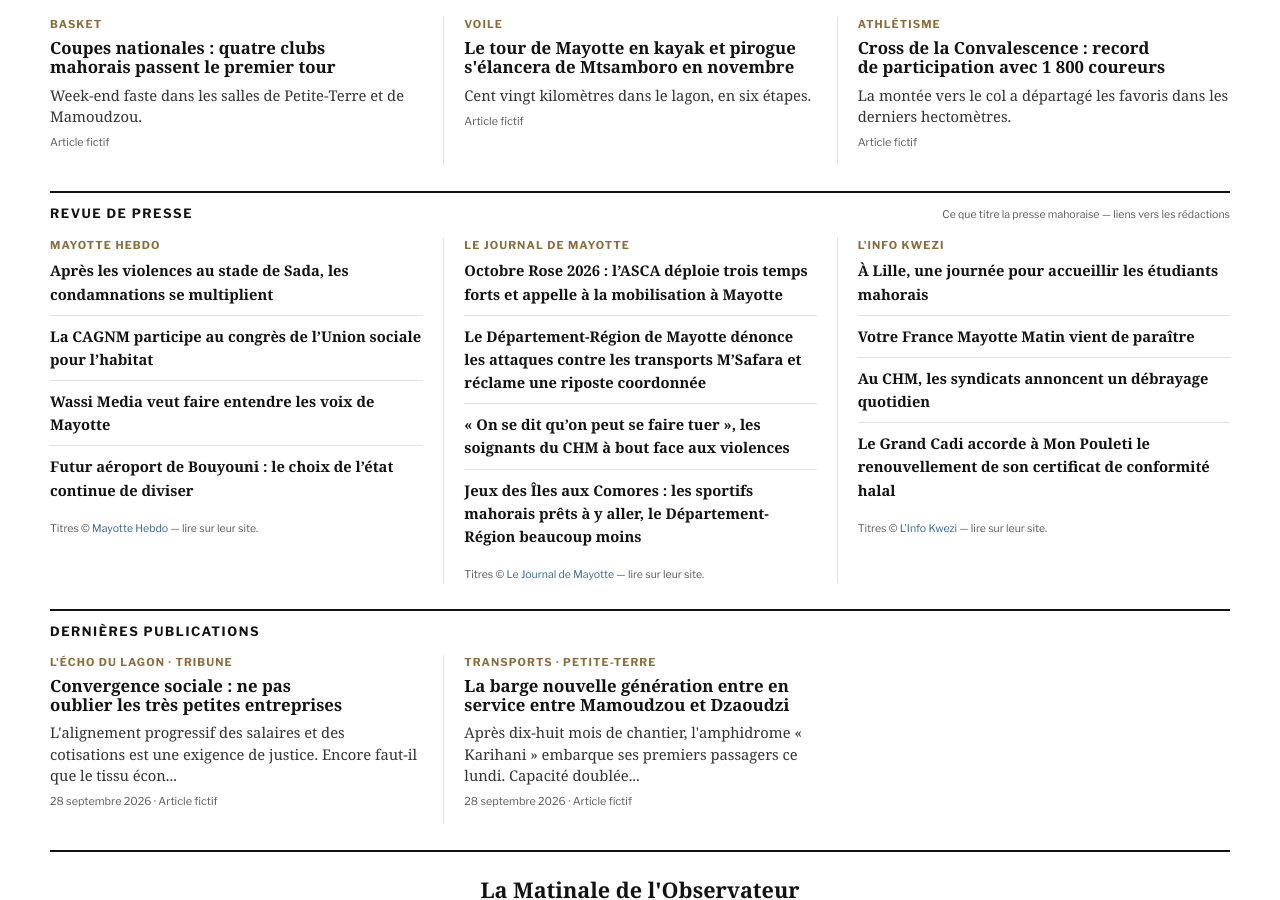
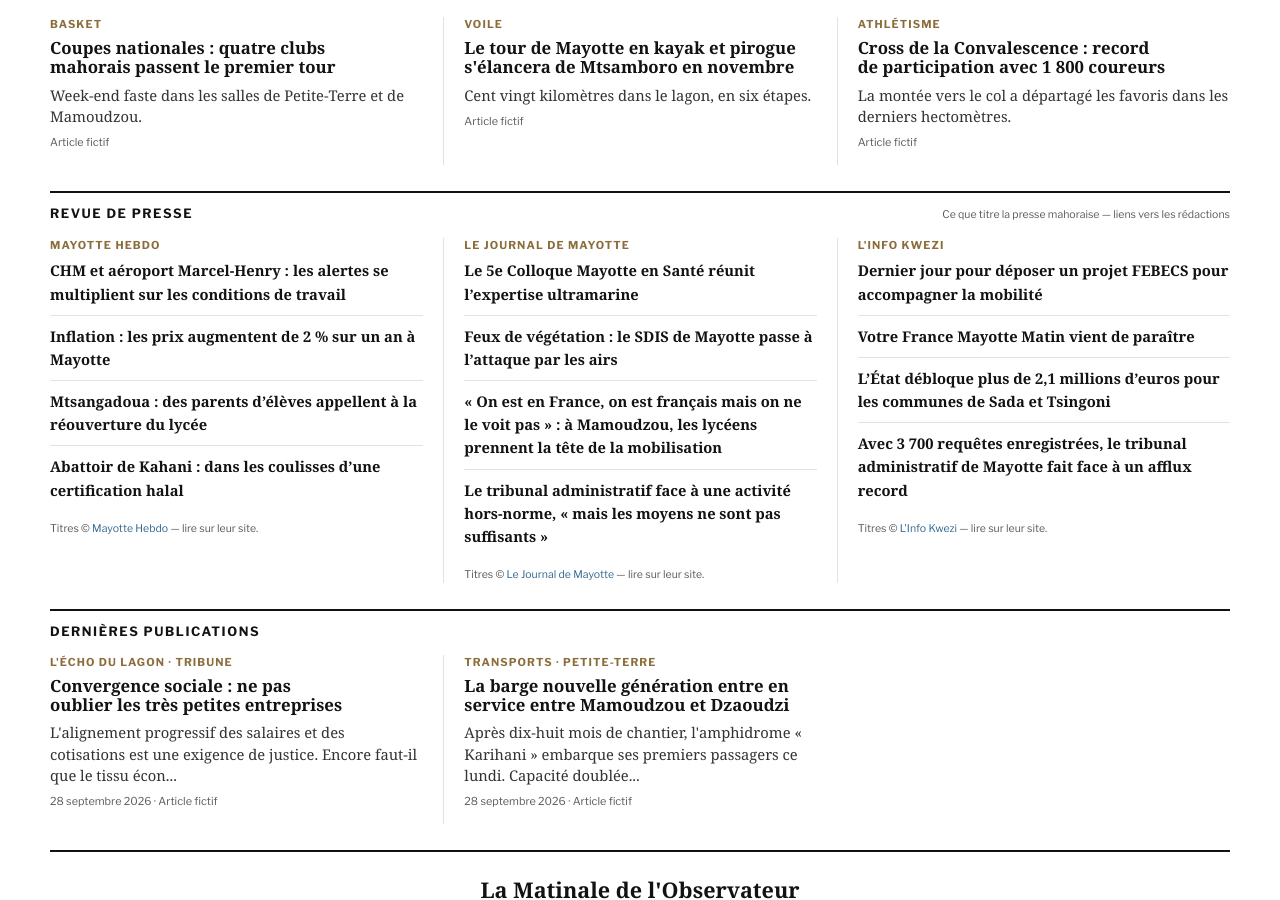
Before and after one commit to esdine/observateur-mayotte, a Jekyll site: the page built from index.html, in a window 1280 px wide and 900 px high, scrolled down 2811 px. Built offline with Jekyll 4.4.1, drawn with Linux system fonts in a browser that asks for light colours; some web fonts are replaced; some of the changed text lies outside the part shown.

Commit message:
Édition du matin : météo et revue de presse

```diff
--- a/_data/revue.yml
+++ b/_data/revue.yml
@@ -3,33 +3,33 @@ sources:
   - nom: "Mayotte Hebdo"
     site: "https://mayottehebdo.com/"
     titres:
-      - titre: "Après les violences au stade de Sada, les condamnations se multiplient"
-        lien: "https://www.mayottehebdo.com/actualite/breves/apres-les-violences-au-stade-de-sada-les-condamnations-se-multiplient/"
-      - titre: "La CAGNM participe au congrès de l’Union sociale pour l’habitat"
-        lien: "https://www.mayottehebdo.com/actualite/breves/la-cagnm-participe-au-congres-de-lunion-sociale-pour-lhabitat/"
-      - titre: "Wassi Media veut faire entendre les voix de Mayotte"
-        lien: "https://www.mayottehebdo.com/actualite/breves/wassi-media-veut-faire-entendre-les-voix-de-mayotte/"
-      - titre: "Futur aéroport de Bouyouni : le choix de l’état continue de diviser"
-        lien: "https://www.mayottehebdo.com/actualite/politique/futur-aeroport-de-bouyouni-le-choix-de-letat-continue-de-diviser/"
+      - titre: "CHM et aéroport Marcel-Henry : les alertes se multiplient sur les conditions de travail"
+        lien: "https://www.mayottehebdo.com/actualite/breves/chm-et-aeroport-marcel-henry-les-alertes-se-multiplient-sur-les-conditions-de-travail/"
+      - titre: "Inflation : les prix augmentent de 2 % sur un an à Mayotte"
+        lien: "https://www.mayottehebdo.com/actualite/breves/inflation-les-prix-augmentent-de-2-sur-un-an-a-mayotte/"
+      - titre: "Mtsangadoua : des parents d’élèves appellent à la réouverture du lycée"
+        lien: "https://www.mayottehebdo.com/actualite/breves/mtsangadoua-des-parents-deleves-appellent-a-la-reouverture-du-lycee/"
+      - titre: "Abattoir de Kahani : dans les coulisses d’une certification halal"
+        lien: "https://www.mayottehebdo.com/actualite/consommation/abattoir-de-kahani-dans-les-coulisses-dune-certification-halal/"
   - nom: "Le Journal de Mayotte"
     site: "https://lejournaldemayotte.yt/"
     titres:
-      - titre: "Octobre Rose 2026 : l’ASCA déploie trois temps forts et appelle à la mobilisation à Mayotte"
-        lien: "https://lejournaldemayotte.yt/2026/09/29/octobre-rose-2026-lasca-deploie-trois-temps-forts-et-appelle-a-la-mobilisation-a-mayotte/"
-      - titre: "Le Département-Région de Mayotte dénonce les attaques contre les transports M’Safara et réclame une riposte coordonnée"
-        lien: "https://lejournaldemayotte.yt/2026/09/29/le-departement-region-de-mayotte-denonce-les-attaques-contre-les-transports-msafara-et-reclame-une-riposte-coordonnee/"
-      - titre: "« On se dit qu’on peut se faire tuer », les soignants du CHM à bout face aux violences"
-        lien: "https://lejournaldemayotte.yt/2026/09/29/on-se-dit-quon-peut-se-faire-tuer-les-soignants-du-chm-a-bout-face-aux-violences/"
-      - titre: "Jeux des Îles aux Comores : les sportifs mahorais prêts à y aller, le Département-Région beaucoup moins"
-        lien: "https://lejournaldemayotte.yt/2026/09/29/jeux-des-iles-aux-comores-les-sportifs-mahorais-prets-a-y-aller-le-departement-region-beaucoup-moins/"
+      - titre: "Le 5e Colloque Mayotte en Santé réunit l’expertise ultramarine"
+        lien: "https://lejournaldemayotte.yt/2026/09/30/le-5e-colloque-mayotte-en-sante-reunit-lexpertise-ultramarine/"
+      - titre: "Feux de végétation : le SDIS de Mayotte passe à l’attaque par les airs"
+        lien: "https://lejournaldemayotte.yt/2026/09/30/feux-de-vegetation-le-sdis-de-mayotte-passe-a-lattaque-par-les-airs/"
+      - titre: "« On est en France, on est français mais on ne le voit pas » : à Mamoudzou, les lycéens prennent la tête de la mobilisation"
+        lien: "https://lejournaldemayotte.yt/2026/09/30/on-est-en-france-on-est-francais-mais-on-ne-le-voit-pas-a-mamoudzou-les-lyceens-prennent-la-tete-de-la-mobilisation/"
+      - titre: "Le tribunal administratif face à une activité hors-norme, « mais les moyens ne sont pas suffisants »"
+        lien: "https://lejournaldemayotte.yt/2026/09/30/le-tribunal-administratif-sest-organise-mais-les-moyens-ne-sont-pas-suffisants-la-justice-mahoraise-face-a-une-activite-hors-norme/"
   - nom: "L'Info Kwezi"
     site: "https://www.linfokwezi.fr/"
     titres:
-      - titre: "À Lille, une journée pour accueillir les étudiants mahorais"
-        lien: "https://www.linfokwezi.fr/a-lille-une-journee-pour-accueillir-les-etudiants-mahorais/"
+      - titre: "Dernier jour pour déposer un projet FEBECS pour accompagner la mobilité"
+        lien: "https://www.linfokwezi.fr/dernier-jour-pour-deposer-un-projet-febecs-pour-accompagner-la-mobilite/"
       - titre: "Votre France Mayotte Matin vient de paraître"
-        lien: "https://www.linfokwezi.fr/votre-france-mayotte-matin-vient-de-paraitre-224/"
-      - titre: "Au CHM, les syndicats annoncent un débrayage quotidien"
-        lien: "https://www.linfokwezi.fr/au-chm-les-syndicats-annoncent-un-debrayage-quotidien/"
-      - titre: "Le Grand Cadi accorde à Mon Pouleti le renouvellement de son certificat de conformité halal"
-        lien: "https://www.linfokwezi.fr/le-grand-cadi-accorde-a-mon-pouleti-son-certificat-de-conformite-halal/"
+        lien: "https://www.linfokwezi.fr/votre-france-mayotte-matin-vient-de-paraitre-225/"
+      - titre: "L’État débloque plus de 2,1 millions d’euros pour les communes de Sada et Tsingoni"
+        lien: "https://www.linfokwezi.fr/letat-debloque-plus-de-21-millions-deuros-pour-les-communes-de-sada-et-tsingoni/"
+      - titre: "Avec 3 700 requêtes enregistrées, le tribunal administratif de Mayotte fait face à un afflux record"
+        lien: "https://www.linfokwezi.fr/avec-3-700-requetes-enregistrees-le-tribunal-administratif-de-mayotte-fait-face-a-un-afflux-record/"
```
Also changed, not shown: _data/marches.yml (+21 -21 lines), _data/meteo.yml (+6 -6 lines).
